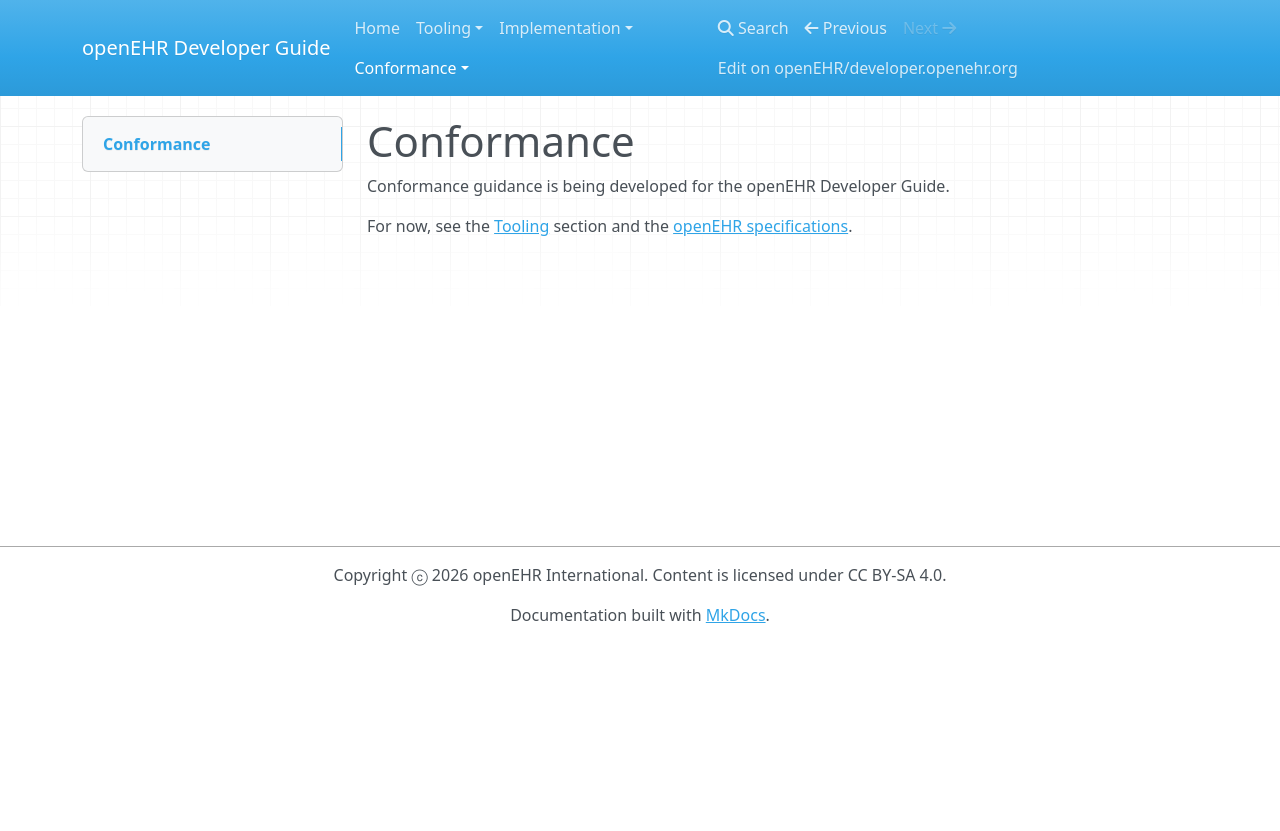
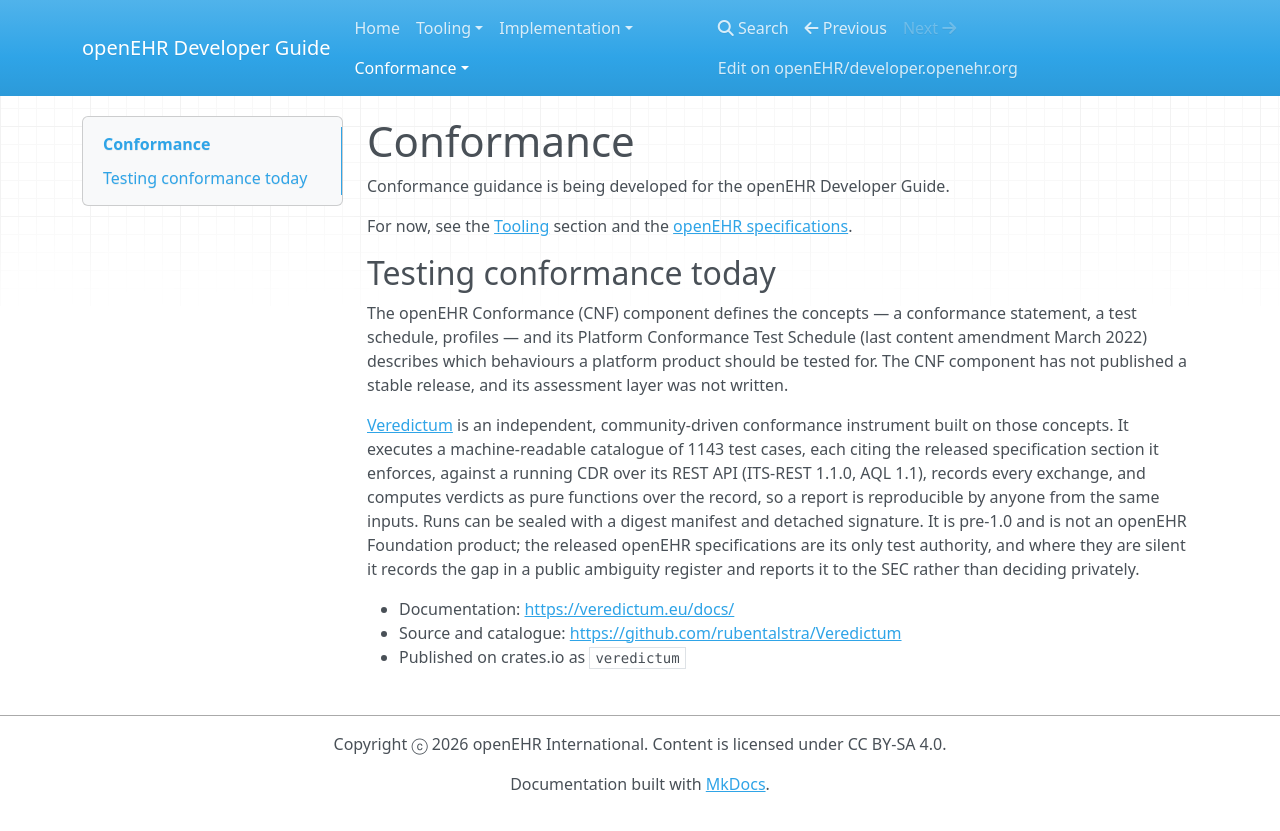
Before and after one commit to openEHR/developer.openehr.org, an MkDocs documentation site: the page built from docs/conformance/index.md, in a window 1280 px wide. Shown: the top 831 px of the page. Built offline with MkDocs 1.6.1, drawn with Linux system fonts in a browser that asks for light colours; nearby versions of some CDN libraries.

Commit message:
Add Veredictum to the conformance page

```diff
--- a/docs/conformance/index.md
+++ b/docs/conformance/index.md
@@ -3,3 +3,27 @@
 Conformance guidance is being developed for the openEHR Developer Guide.
 
 For now, see the [Tooling](../tooling/index.md) section and the [openEHR specifications](https://specifications.openehr.org/).
+
+## Testing conformance today
+
+The openEHR Conformance (CNF) component defines the concepts — a conformance
+statement, a test schedule, profiles — and its Platform Conformance Test
+Schedule (last content amendment March 2022) describes which behaviours a
+platform product should be tested for. The CNF component has not published a
+stable release, and its assessment layer was not written.
+
+[Veredictum](https://veredictum.eu) is an independent, community-driven
+conformance instrument built on those concepts. It executes a machine-readable
+catalogue of 1143 test cases, each citing the released specification section
+it enforces, against a running CDR over its REST API (ITS-REST 1.1.0,
+AQL 1.1), records every exchange, and computes verdicts as pure functions over
+the record, so a report is reproducible by anyone from the same inputs. Runs
+can be sealed with a digest manifest and detached signature. It is pre-1.0 and
+is not an openEHR Foundation product; the released openEHR specifications are
+its only test authority, and where they are silent it records the gap in a
+public ambiguity register and reports it to the SEC rather than deciding
+privately.
+
+- Documentation: <https://veredictum.eu/docs/>
+- Source and catalogue: <https://github.com/rubentalstra/Veredictum>
+- Published on crates.io as `veredictum`
```
